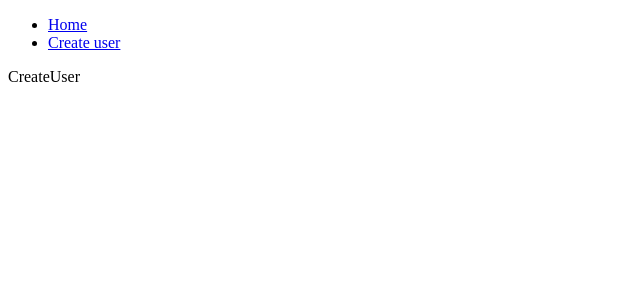
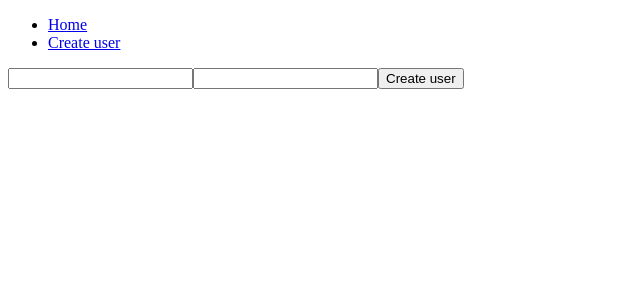
Before and after one commit to felipesoares6/graphql-react-demo, a React (Create React App) app: page /users/create in a window 1280 px wide. Shown: the top 300 px of the page, without its empty margins (0-640 px from the left). Built offline with nearby package versions, Linux system fonts and the light colour scheme.

Commit message:
Add create user form

```diff
--- /dev/null
+++ b/src/components/Form.js
@@ -0,0 +1,49 @@
+import React, { Component } from 'react';
+
+class Form extends Component {
+  state = {
+    name: '',
+    email: ''
+  }
+
+  handleChange = ({ target }) => this.setState({ [target.name]: target.value })
+
+  handleSubmit = (e) => {
+    e.preventDefault();
+
+    this.props.onSubmit({ variables: { ...this.state } });
+  }
+
+  render() {
+    const { state } = this;
+
+    return (
+      <form onSubmit={this.handleSubmit}>
+        <label>
+          <input
+            type="text"
+            name="name"
+            onChange={this.handleChange}
+            value={state.name}
+          />
+        </label>
+
+        <label>
+          <input
+            type="text"
+            name="email"
+            onChange={this.handleChange}
+            value={state.email}
+          />
+        </label>
+
+        <input
+          type="submit"
+          value="Create user"
+        />
+      </form>
+    )
+  }
+}
+
+export default Form;
--- a/src/containers/CreateUser.js
+++ b/src/containers/CreateUser.js
@@ -1,9 +1,24 @@
 import React from 'react';
 
+import { Mutation } from 'react-apollo';
+
+import { CREATE_USER } from '../queries/user';
+
+import Form from '../components/Form';
+
 const CreateUser = () => (
-  <div>
-    CreateUser
-  </div>
+  <Mutation mutation={CREATE_USER}>
+    {(createUser ,{ loading, error, data }) => (
+      <div>
+        {loading && <p>Loading...</p>}
+        {error && <p>{`Error: ${error}`}</p>}
+        {data && <p>{`The User ${data.createUser.name} was created with the ID: ${data.createUser.id}`}</p>}
+
+        <Form onSubmit={createUser} />
+      </div>
+    )}
+  </Mutation>
 );
 
+
 export default CreateUser;
--- a/src/queries/user.js
+++ b/src/queries/user.js
@@ -9,3 +9,13 @@ export const GET_USERS = gql`
     }
   }
 `;
+
+export const CREATE_USER = gql`
+  mutation createUser($name: String!, $email: String!) {
+    createUser(name: $name, email: $email) {
+      id,
+      name,
+      email
+    }
+  }
+`;
```
